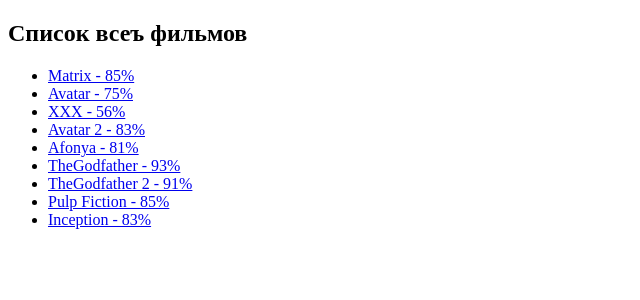
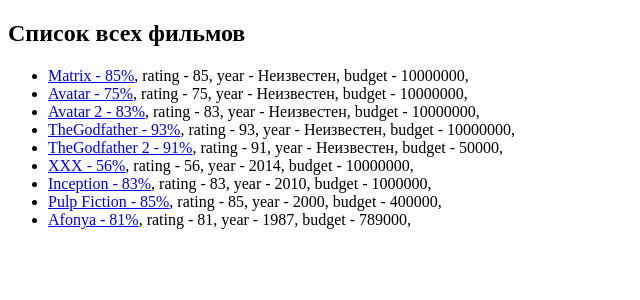
Before and after one commit to KeplerDE/BD, a Django app: page / in a window 1280 px wide. Shown: the top 300 px of the page, without its empty margins (0-640 px from the left). Run offline with Django 3.2, Linux system fonts and the light colour scheme; data comes from the database, SQL or seed files in the repository.

Commit message:
Django TollBar

```diff
--- a/movie_app/templates/movie_app/all_movies.html
+++ b/movie_app/templates/movie_app/all_movies.html
@@ -5,11 +5,17 @@
 {% block title %} Все фильмы {% endblock %}
 
 {% block content %}
-    <h2> Список всеъ фильмов </h2>
+    <h2> Список всеx фильмов </h2>
     <ul>
         {% for movie in movies %}
-            <li><a href="{{ movie.get_url }}">{{ movie }}</a></li>
+            <li><a href="{{ movie.get_url }}">{{ movie }}</a>,
+                rating - {{ movie.rating }},
+                year - {{ movie.year|default:"Неизвестен"}},
+                budget - {{ movie.budget }},
+            </li>
         {% endfor %}
     </ul>
 
+
+
 {% endblock %}
--- a/movie_app/views.py
+++ b/movie_app/views.py
@@ -1,12 +1,12 @@
 from django.shortcuts import render, get_object_or_404
-
+from django.db.models import F
 from .models import Movie
 
 
 
 
 def show_all_movie(request):
-    movies = Movie.objects.all()
+    movies = Movie.objects.order_by(F('year').desc(nulls_first=True))
     return render(request, 'movie_app/all_movies.html', {
          'movies': movies
     })
--- a/movie_proj/urls.py
+++ b/movie_proj/urls.py
@@ -19,4 +19,5 @@
 urlpatterns = [
     path('admin/', admin.site.urls),
     path('', include('movie_app.urls')),
+    path('__debug__/', include('debug_toolbar.urls')),
 ]
```
Also changed, not shown: movie_proj/settings.py (+9 -0 lines).
